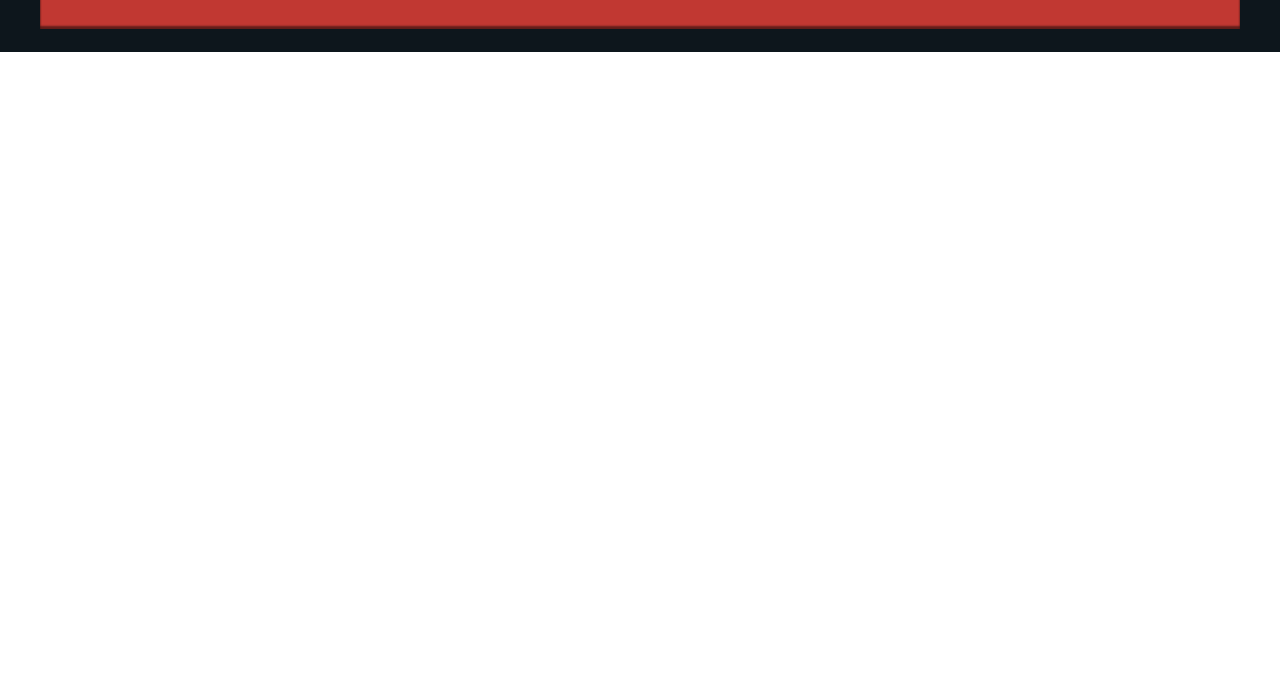
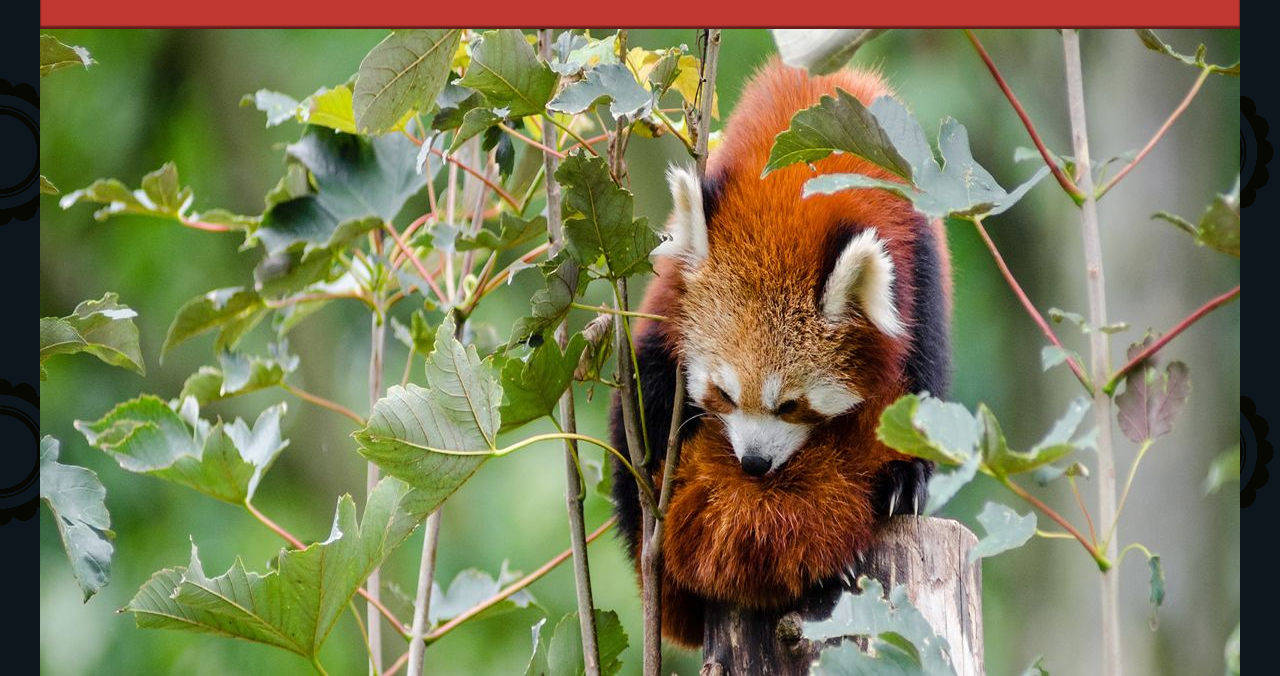
Before and after one commit to OreAkani/Mozilla-splash-page, a plain HTML site: page index.html in a window 1280 px wide. Shown: the part 748-1424 px from the top of the page. Before the commit the page ends 800 px from the top, so only its background shows below. Drawn offline with nearby package versions, Linux system fonts and the light colour scheme; files whose address does not match are found by name.

Commit message:
added red panda and switched the dino head with the firefox img

```diff
--- a/index.html
+++ b/index.html
@@ -118,17 +118,17 @@
         <!-- insert images with srcsets and sizes -->
         <a href="https://www.mozilla.org/en-US/firefox/new/">
           <img
-            srcset="images/mozilla-dinosaur-head120.png 120w, images/mozilla-dinosaur-head400.png 400w"
-            sizes="(max-width: 500w) 120w, 400w"
-            src="images/mozilla-dinosaur-head400.png"
-            alt="Picture of the Mozilla Dinosaur's head">
-        </a>
-        <a href="https://www.mozilla.org/">
-          <img
             srcset="images/firefox_logo-only_RGB400.png 400w, images/firefox_logo-only_RGB120.png 120w"
             sizes = "(max-width: 500px) 120px, 400px"
             src = "images/firefox_logo-only_RGB.png"
             alt = "Picture of Firefox Logo"/>
+        </a>
+        <a href="https://www.mozilla.org/">
+          <img
+            srcset="images/mozilla-dinosaur-head120.png 120w, images/mozilla-dinosaur-head400.png 400w"
+            sizes="(max-width: 500w) 120w, 400w"
+            src="images/mozilla-dinosaur-head400.png"
+            alt="Picture of the Mozilla Dinosaur's head"/>
         </a>
         <a href="https://addons.mozilla.org/">
           <img
@@ -145,6 +145,13 @@
 
       <div class="red-panda">
         <!-- insert picture element -->
+        <picture>
+          <img
+            srcset="images/red-panda1200.jpg 1200w, images/red-panda600.jpg 600w"
+            sizes = "(max-width: 600px) 600w, 1200w"
+            src = "images/red-panda1200.jpg"
+            alt = "Picture of a red panda clinging tightly to a tree"/>
+        </picture>
       </div>
 
     </main>
```
